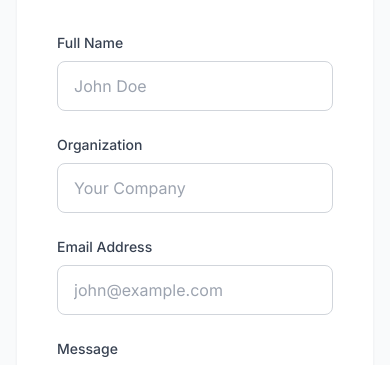
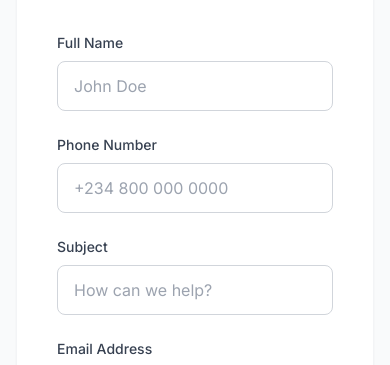
Before and after one commit to Bookofharry/MithriveGlobal, a Next.js app: page /contact in a window 390 px wide. Shown: the part 1343-1708 px from the top of the page. Built offline with nearby package versions, Linux system fonts and the light colour scheme.

Commit message:
Update Contact Form fields to include Phone and Subject

```diff
--- a/src/components/ContactForm.tsx
+++ b/src/components/ContactForm.tsx
@@ -12,7 +12,8 @@ export default function ContactForm() {
     const form = e.currentTarget;
     const data = {
       name: (form.elements.namedItem("name") as HTMLInputElement).value,
-      organization: (form.elements.namedItem("organization") as HTMLInputElement).value,
+      phone: (form.elements.namedItem("phone") as HTMLInputElement).value,
+      subject: (form.elements.namedItem("subject") as HTMLInputElement).value,
       email: (form.elements.namedItem("email") as HTMLInputElement).value,
       message: (form.elements.namedItem("message") as HTMLTextAreaElement).value,
     };
@@ -69,13 +70,24 @@ export default function ContactForm() {
             />
           </div>
           <div>
-            <label htmlFor="organization" className="block text-sm font-medium text-gray-700 mb-2">Organization</label>
+            <label htmlFor="phone" className="block text-sm font-medium text-gray-700 mb-2">Phone Number</label>
+            <input
+              type="tel"
+              id="phone"
+              name="phone"
+              className="w-full px-4 py-3 rounded-lg border border-gray-300 text-gray-900 focus:ring-2 focus:ring-brand-lime focus:border-brand-lime outline-none transition-all"
+              placeholder="+234 800 000 0000"
+            />
+          </div>
+          <div>
+            <label htmlFor="subject" className="block text-sm font-medium text-gray-700 mb-2">Subject</label>
             <input
               type="text"
-              id="organization"
-              name="organization"
+              id="subject"
+              name="subject"
               className="w-full px-4 py-3 rounded-lg border border-gray-300 text-gray-900 focus:ring-2 focus:ring-brand-lime focus:border-brand-lime outline-none transition-all"
-              placeholder="Your Company"
+              placeholder="How can we help?"
+              required
             />
           </div>
           <div>
```
